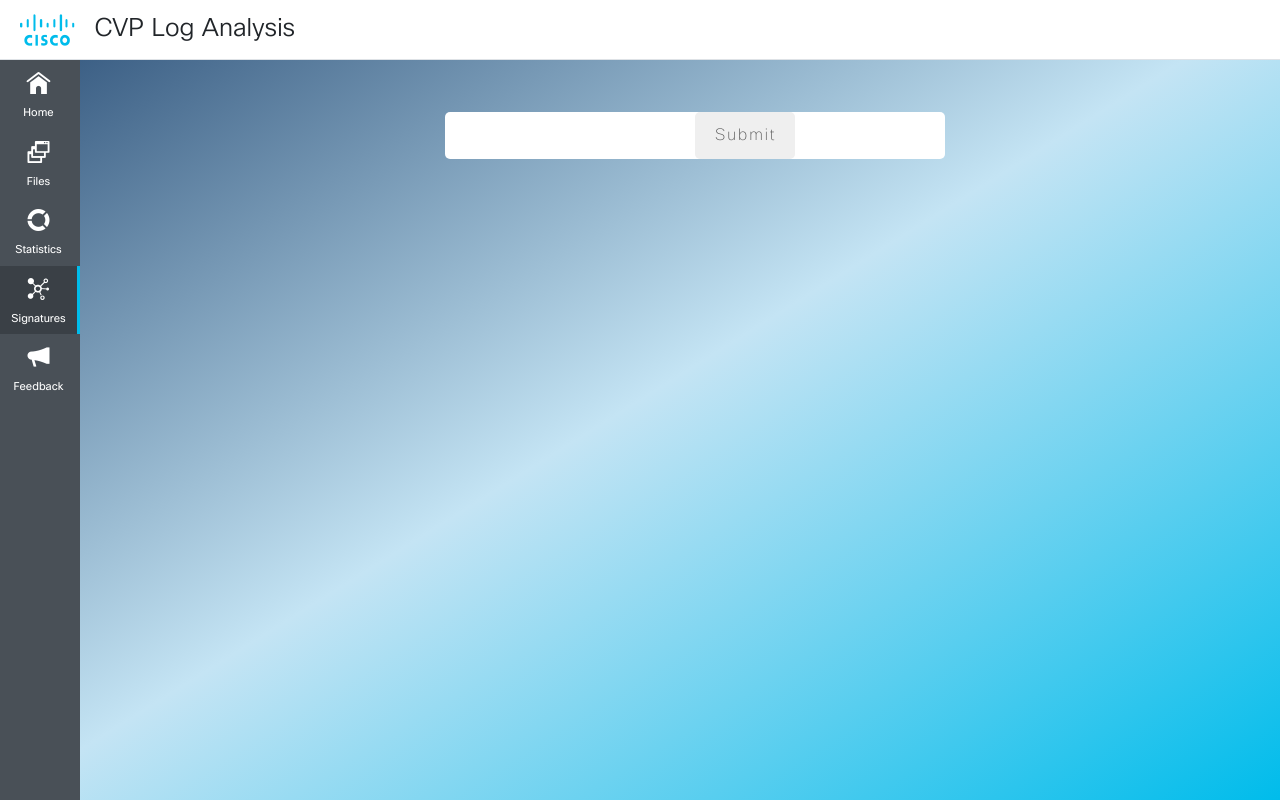
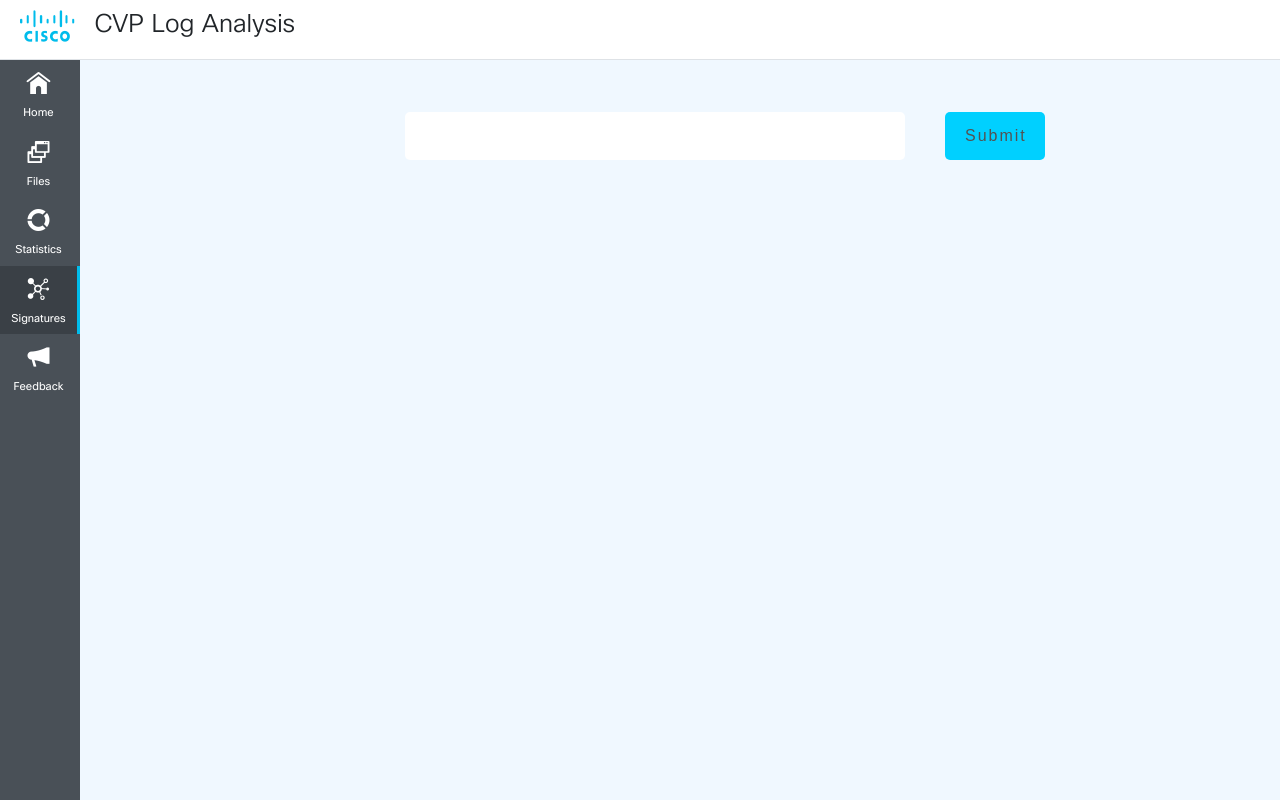
Before and after one commit to sknavilehal/ucce_sm, a Flask app: page /signatures in a window 1280 px wide. Run offline with Flask 2, Linux system fonts and the light colour scheme; data that the repository does not hold is empty; some libraries are stand-ins or nearby versions.

Commit message:
fixed filter UI

```diff
--- a/static/js/signatures.js
+++ b/static/js/signatures.js
@@ -5,3 +5,19 @@
     document.getElementById("home").classList.remove("sidebar__item--selected")
     document.getElementById("sign").classList.add("sidebar__item--selected")
 });
+
+$.ajax({
+    type: 'GET',
+    url: '/api/files',
+    contentType: false,
+    cache: false,
+    processData: false,
+    success: function(data) {
+        //alert('Success!');
+        if(data.length>0)
+        {
+            //document.getElementById("visible").style.display="block"
+            document.getElementById("statistics").setAttribute("onclick","doNav('statistics/"+data[0]+"')")
+        }
+    }
+});
--- a/static/js/statistics.js
+++ b/static/js/statistics.js
@@ -26,7 +26,7 @@
                 //for Details hyperlink to work
                 GUIDs[i] = [data[i][0], "<a href='#' id='seq_diag' onclick='seq(" + i + ")'>Details</a>"];
             }
-            //destroy the tables content hen switching b/w files
+            //destroy the tables content when switching b/w files
             if (document.getElementById("example").innerHTML != "") {
                 var table1 = $('#example').DataTable();
                 table1.destroy()
--- a/templates/signatures.html
+++ b/templates/signatures.html
@@ -13,29 +13,8 @@
       background:#a6d1f5;
       border:  1px solid #0087f7
     }
-    <style>
 
-* {
-  box-sizing: border-box;
-}
 
-body {
-  position: relative;
-  width: 100vw;
-  height: 100vh;
-  background: linear-gradient(to bottom right, #274B74 0%, #c4e4f4 50%, #00bceb 100%);
-  font-family: "Montserrat", sans-serif;
-  overflow: hidden;
-}
-
-.container {
-  width: 100%;
-  height: 100%;
-  display: flex;
-  justify-content: center;
-  align-items: center;
-
-}
 
 input[type=text] {
   position: absolute;
@@ -43,7 +22,7 @@
   padding: 15px 40px 15px 20px;
 
   color: #525252;
-
+  font-family: "Montserrat", sans-serif;
   font-size: 16px;
   font-weight: 100;
   letter-spacing: 2px;
@@ -57,17 +36,17 @@
 input[type=button] {
   position: absolute;
   top:3rem;
- left:30rem;
+ left:55rem;
   padding: 15px 40px 15px 20px;
   width: 100px;
   color: #525252;
-
+  font-family: "Montserrat", sans-serif;
   font-size: 16px;
   font-weight: 100;
   letter-spacing: 2px;
   border: none;
   border-radius: 5px;
-  background: linear-gradient(to right, #FFFFFF 0%, #464747 #F9F9F9 100%);
+  background:#00d0ff;
   transition: width 0.4s ease;
   outline: none;
 }
@@ -119,16 +98,18 @@
             <div class="row base-margin-bottom " style="margin-left: 10rem;">
                 <div class="col-12 center">
 
-<div class="container">
+
     <input type="text"  name="country" style="width:500px" id="autocomplete"/>
-    <input type="button" id="submit" name="Submit"  style="width:100px" value="Submit"/>
+    <input type="button" id="submit" name="Submit"  style="width:100px;" value="Submit"/>
     <div class="output" style="background-color: white;">
       <p id="out"></p>
     </div>
+    <div class="center">
 <table id="table_id" style="width:80%" class=" hover order-column row-border">
+</div>
 
                 </table>
-                </div>
+
             </div>
             {%endblock%}
 
@@ -136,7 +117,7 @@
 {%block script%}
 <script src="{{url_for('static',filename='js/signatures.js')}}"></script>
 <script type="text/javascript">
-
+ document.getElementById("table_id").innerHTML=""
     var countries = [
       { value: 'data' },
       { value: 'data.msg' },
@@ -168,6 +149,14 @@
      var person = {
                filter: p
            }
+           if (document.getElementById("table_id").innerHTML!="") {
+                var table1 = $('#table_id').DataTable();
+                table1.destroy();
+                document.getElementById("table_id").innerHTML=""
+
+              //  console.log(document.getElementById("table_id").innerHTML.length)
+           }
+           //console.log(document.getElementById("table_id").innerHTML)
 
      $.ajax({
                url: 'http://127.0.0.1:8000/api/filter',
@@ -184,6 +173,11 @@
                 files[i]=[]
                 files[i]=[data.guids[i]]
             }
+            /* if (document.getElementById("table_id").innerHTML != "") {
+                var table1 = $('#table_id').DataTable();
+                table1.destroy()
+            }*/
+            //document.getElementById('table_id').innerHTML = ""
             $('#table_id').DataTable(
     {scrollY:        '50vh',
         scrollCollapse: true,
@@ -193,7 +187,7 @@
 
 
             ],
-            stateSave: true
+
             } );
 
                },
```
